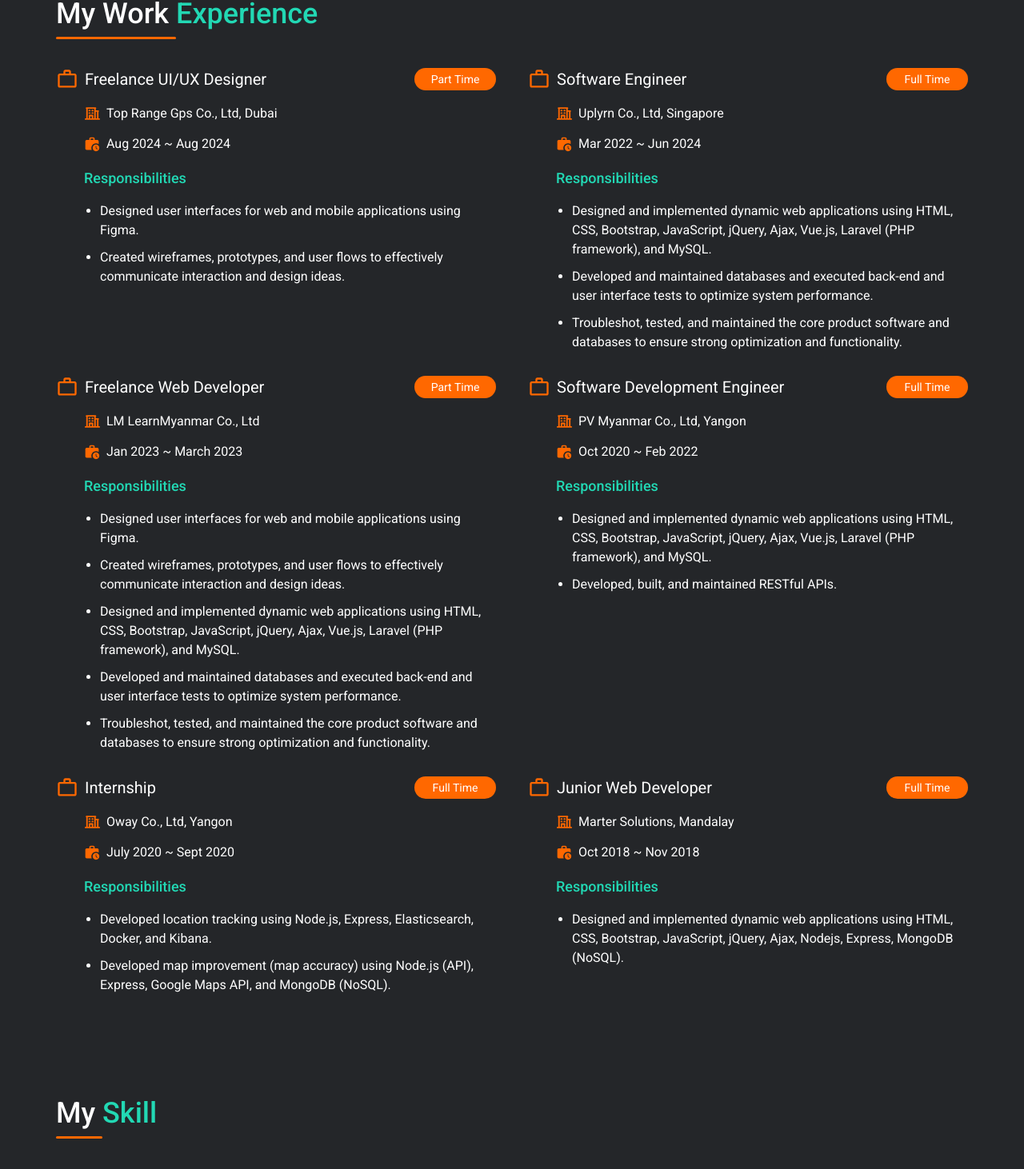
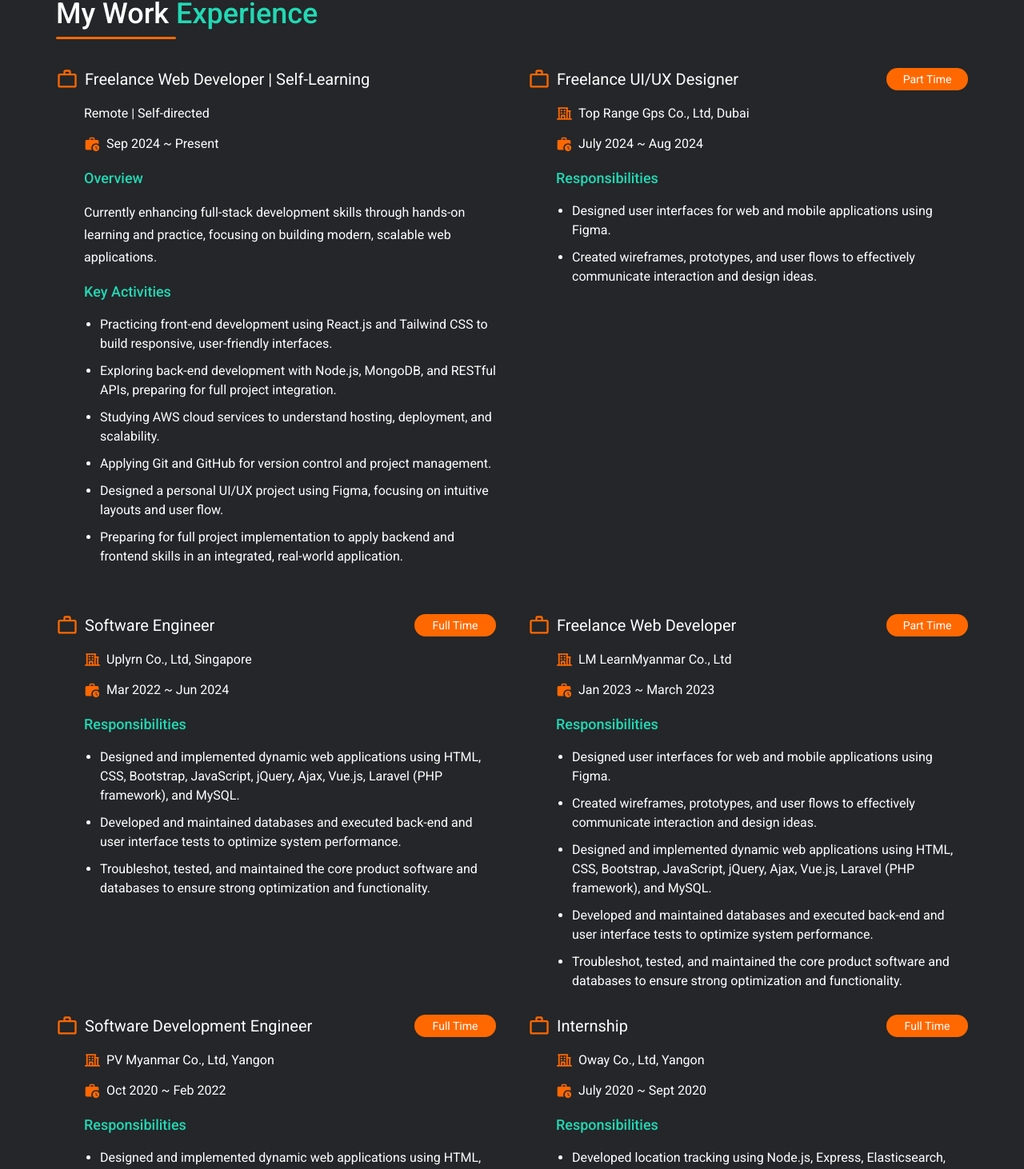
Before and after one commit to Naung2024/personal-portfolio, a React (Vite) app: page / in a window 1280 px wide. Shown: the part 2052-3514 px from the top of the page at 80% size. Built offline with nearby package versions, Linux system fonts and the light colour scheme.

Commit message:
Updated work experience

```diff
--- a/src/components/WorkExperience.jsx
+++ b/src/components/WorkExperience.jsx
@@ -17,6 +17,34 @@ const WorkExperience = () => {
                     <div className="flex justify-between items-start">
                         <div className="flex items-start">
                             <MdWorkOutline className="text-custom-orange size-7 mr-2" />
+                            <h5 className="text-white text-lg sm:text-xl">Freelance Web Developer | Self-Learning</h5>
+                        </div>
+                    </div>
+                    <div className="ml-[35px] mt-[15px]">
+                        <div className="flex mb-2.5 items-center">
+                            <p className="text-white font-normal leading-7">Remote | Self-directed</p>
+                        </div>
+                        <div className="flex items-center">
+                            <MdWorkHistory className="text-custom-orange size-5 mr-2" />
+                            <p className="text-white font-normal leading-7">Sep 2024 ~ Present</p>
+                        </div>
+                        <h6 className="text-lg font-medium text-custom-green my-[15px]">Overview</h6>
+                        <p className="text-white font-normal leading-7">Currently enhancing full-stack development skills through hands-on learning and practice, focusing on building modern, scalable web applications.</p>
+                        <h6 className="text-lg font-medium text-custom-green my-[15px]">Key Activities</h6>
+                        <ul className="text-white list-disc pl-5">
+                            <li className="mb-2.5">Practicing front-end development using React.js and Tailwind CSS to build responsive, user-friendly interfaces.</li>
+                            <li className="mb-2.5">Exploring back-end development with Node.js, MongoDB, and RESTful APIs, preparing for full project integration.</li>
+                            <li className="mb-2.5">Studying AWS cloud services to understand hosting, deployment, and scalability.</li>
+                            <li className="mb-2.5">Applying Git and GitHub for version control and project management.</li>
+                            <li className="mb-2.5">Designed a personal UI/UX project using Figma, focusing on intuitive layouts and user flow.</li>
+                            <li className="mb-2.5">Preparing for full project implementation to apply backend and frontend skills in an integrated, real-world application.</li>
+                        </ul>
+                    </div>
+                </div>
+                <div className="w-full sm:w-[560px]">
+                    <div className="flex justify-between items-start">
+                        <div className="flex items-start">
+                            <MdWorkOutline className="text-custom-orange size-7 mr-2" />
                             <h5 className="text-white text-lg sm:text-xl">Freelance UI/UX Designer</h5>
                         </div>
                         <div className="w-[102px] h-[28px] bg-custom-orange flex items-center justify-center text-white text-sm rounded-[50px]">
@@ -30,7 +58,7 @@ const WorkExperience = () => {
                         </div>
                         <div className="flex items-center">
                             <MdWorkHistory className="text-custom-orange size-5 mr-2" />
-                            <p className="text-white font-normal leading-7">Aug 2024 ~ Aug 2024</p>
+                            <p className="text-white font-normal leading-7">July 2024 ~ Aug 2024</p>
                         </div>
                         <h6 className="text-lg font-medium text-custom-green my-[15px]">Responsibilities</h6>
                         <ul className="text-white list-disc pl-5">
@@ -39,6 +67,8 @@ const WorkExperience = () => {
                         </ul>
                     </div>
                 </div>
+            </div>
+            <div className="flex sm:flex-row flex-col justify-between mt-[50px] gap-10">
                 <div className="w-full sm:w-[560px]">
                     <div className="flex justify-between items-start">
                         <div className="flex items-start">
@@ -68,9 +98,6 @@ const WorkExperience = () => {
                         </ul>
                     </div>
                 </div>
-            </div>
-
-            <div className="flex sm:flex-row flex-col justify-between mt-[30px] gap-10">
                 <div className="w-full sm:w-[560px]">
                     <div className="flex justify-between items-start">
                         <div className="flex items-start">
@@ -102,6 +129,8 @@ const WorkExperience = () => {
                         </ul>
                     </div>
                 </div>
+            </div>
+            <div className="flex sm:flex-row flex-col justify-between mt-[30px] gap-10">
                 <div className="w-full sm:w-[560px]">
                     <div className="flex justify-between items-start">
                         <div className="flex items-start">
@@ -130,9 +159,6 @@ const WorkExperience = () => {
                         </ul>
                     </div>
                 </div>
-            </div>
-
-            <div className="flex sm:flex-row flex-col justify-between mt-[30px] gap-10">
                 <div className="w-full sm:w-[560px]">
                     <div className="flex justify-between items-start">
                         <div className="flex items-start">
@@ -161,33 +187,6 @@ const WorkExperience = () => {
                         </ul>
                     </div>
                 </div>
-                <div className="w-full sm:w-[560px]">
-                    <div className="flex justify-between items-start">
-                        <div className="flex items-start">
-                            <MdWorkOutline className="text-custom-orange size-7 mr-2" />
-                            <h5 className="text-white text-lg sm:text-xl">Junior Web Developer</h5>
-                        </div>
-                        <div>
-                            <div className="w-[102px] h-[28px] bg-custom-orange flex items-center justify-center text-white text-sm rounded-[50px]">
-                                Full Time
-                            </div>
-                        </div>
-                    </div>
-                    <div className="ml-[35px] mt-[15px]">
-                        <div className="flex mb-2.5 items-center">
-                            <PiBuildingOfficeBold className="text-custom-orange size-5 mr-2"/>
-                            <p className="text-white font-normal leading-7">Marter Solutions, Mandalay</p>
-                        </div>
-                        <div className="flex items-center">
-                            <MdWorkHistory className="text-custom-orange size-5 mr-2" />
-                            <p className="text-white font-normal leading-7">Oct 2018 ~ Nov 2018 </p>
-                        </div>
-                        <h6 className="text-lg font-medium text-custom-green my-[15px]">Responsibilities</h6>
-                        <ul className="text-white list-disc pl-5">
-                            <li className="mb-2.5">Designed and implemented dynamic web applications using HTML, CSS, Bootstrap, JavaScript, jQuery, Ajax, Nodejs, Express, MongoDB (NoSQL).</li>
-                        </ul>
-                    </div>
-                </div>
             </div>
         </div>
     </div>
```
